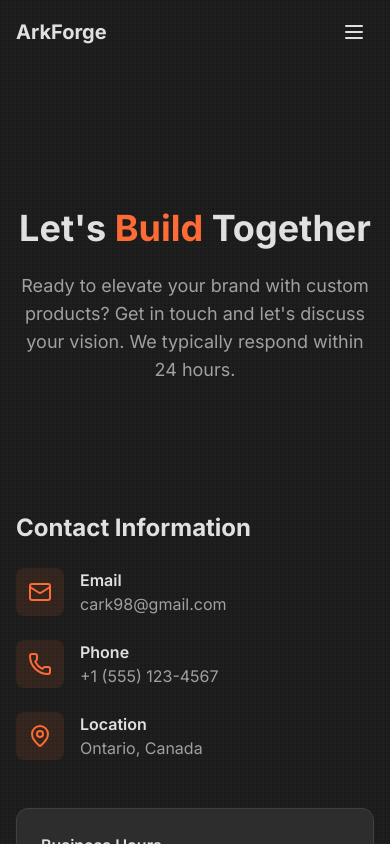
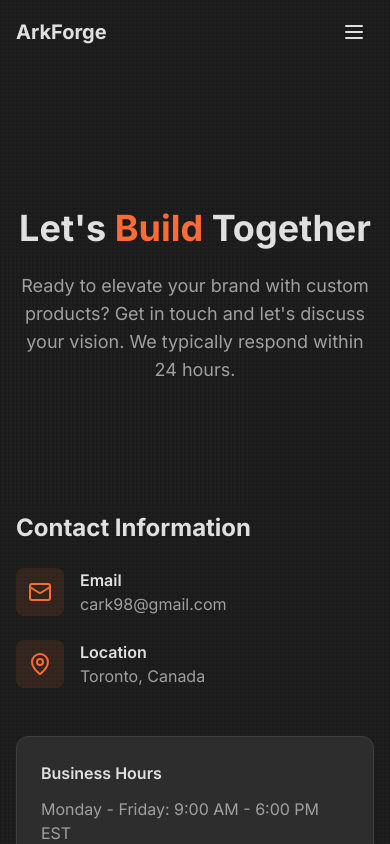
Before and after one commit to ARK650/ArkForge, a Next.js app: page /ArkForge/contact in a window 390 px wide. Shown: the top 844 px of the page. Built offline with nearby package versions, Linux system fonts and the light colour scheme.

Commit message:
Update location to Toronto and remove phone number

```diff
--- a/app/contact/page.tsx
+++ b/app/contact/page.tsx
@@ -3,7 +3,7 @@
 import { useState } from 'react';
 import { motion } from 'framer-motion';
 import { Container, SectionWrapper, Input } from '@/components/ui';
-import { Mail, Phone, MapPin, Send, CheckCircle } from 'lucide-react';
+import { Mail, MapPin, Send, CheckCircle } from 'lucide-react';
 
 export default function ContactPage() {
   const [formData, setFormData] = useState({
@@ -78,15 +78,9 @@ export default function ContactPage() {
       href: 'mailto:cark98@gmail.com',
     },
     {
-      icon: Phone,
-      title: 'Phone',
-      value: '+1 (555) 123-4567',
-      href: 'tel:+15551234567',
-    },
-    {
       icon: MapPin,
       title: 'Location',
-      value: 'Ontario, Canada',
+      value: 'Toronto, Canada',
       href: null,
     },
   ];
```
